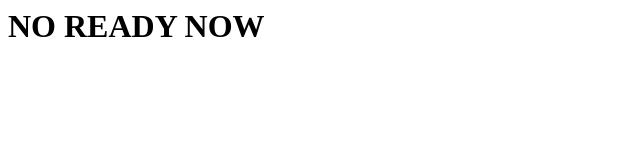
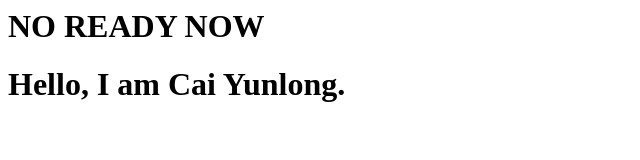
Before and after one commit to yunlongcai/yunlongcai.github.io, a plain HTML site: page index.html in a window 1280 px wide. Shown: the whole page, without its empty margins (0-640 px from the left). Drawn offline with Linux system fonts and the light colour scheme.

Commit message:
Update index.html

```diff
--- a/index.html
+++ b/index.html
@@ -5,5 +5,6 @@
 
     <body>
         <h1>NO READY NOW</h1>
+        <h1>Hello, I am Cai Yunlong.</h1>
     </body>
 </html>
```
